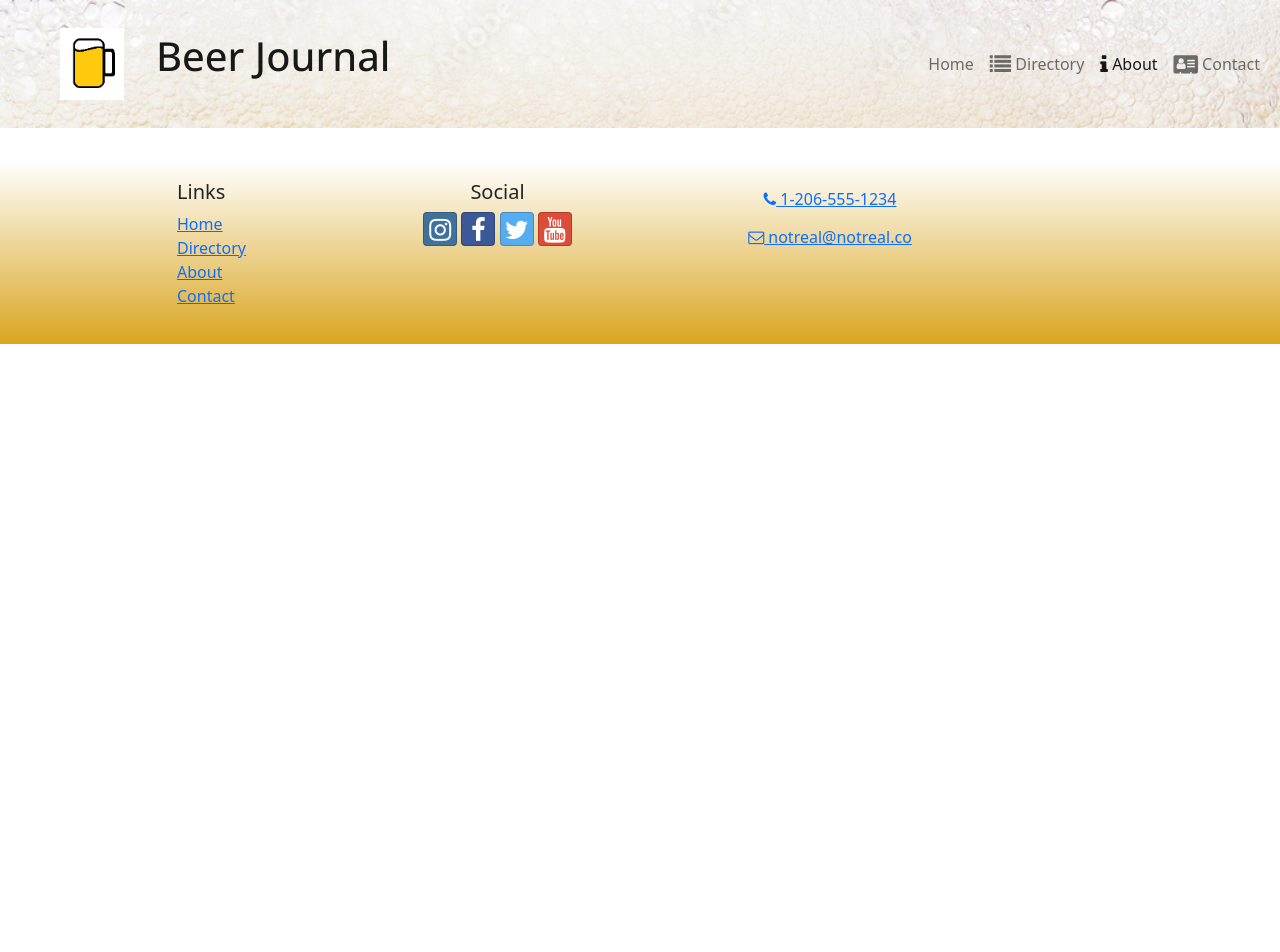
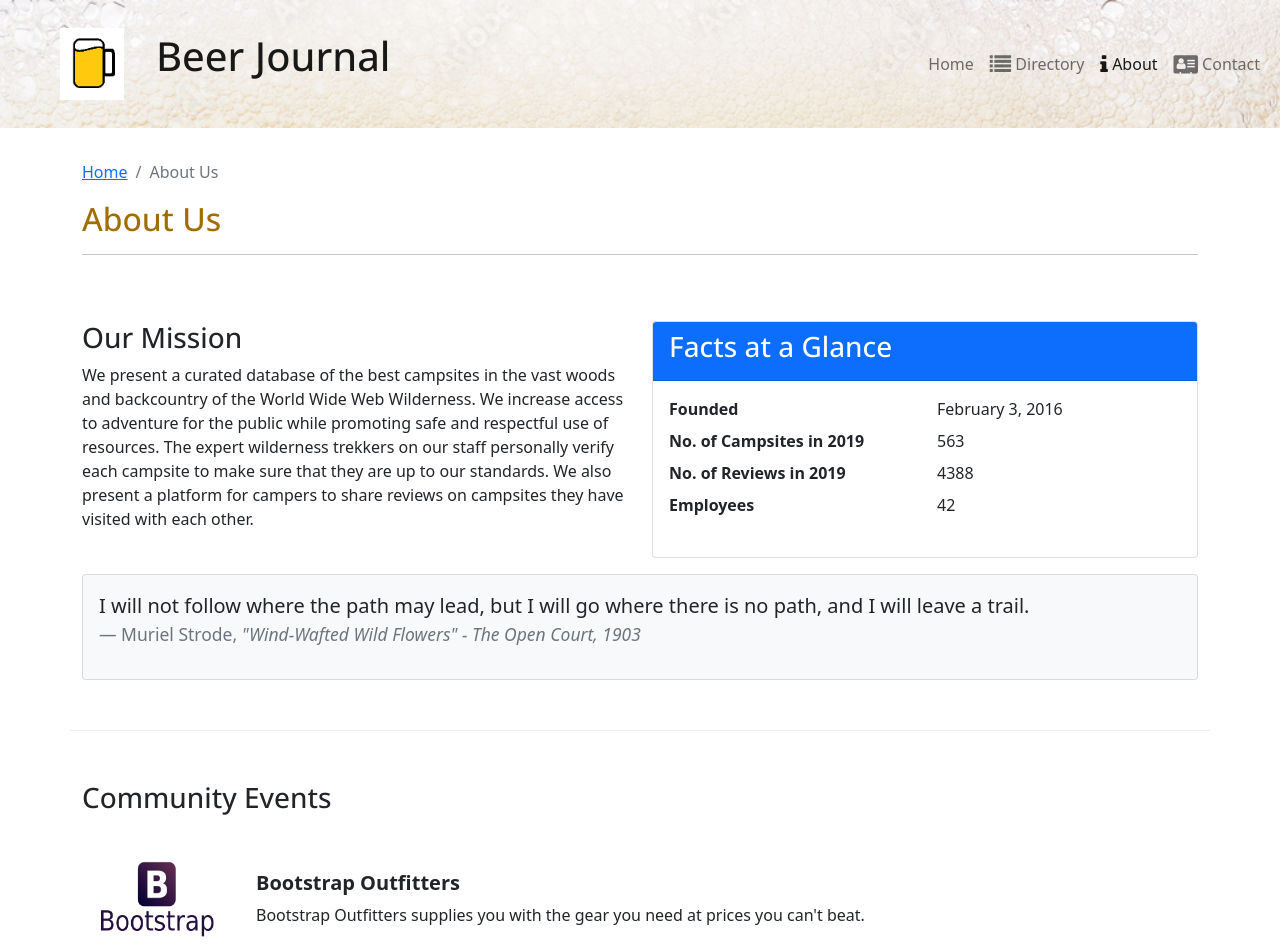
Before and after one commit to Happymrbuny/ReactBeerJournal, a React (Create React App) app: page /about in a window 1280 px wide. Shown: the top 952 px of the page. Before the commit the page ends 800 px from the top, so only its background shows below. Built offline with nearby package versions, Linux system fonts and the light colour scheme.

Commit message:
AnimatedDisplayCard

```diff
--- a/src/App.js
+++ b/src/App.js
@@ -5,8 +5,8 @@ import Header from './components/Header';
 import Footer from './components/Footer';
 import BeersDirectoryPage from './pages/BeersDirectoryPage';
 import BeerDetailPage from './pages/BeerDetailPage';
+import AboutPage from './pages/AboutPage';
 import './App.css';
-
 
 function App() {
   return (
@@ -16,6 +16,7 @@ function App() {
         <Route path='/' element={<HomePage />} />
         <Route path='contact' element={<ContactPage />} />
         <Route path='directory' element={<BeersDirectoryPage />} />
+        <Route path='about' element={<AboutPage />} />
         <Route
           path='directory/:beerId'
           element={<BeerDetailPage />}
--- a/src/app/shared/COMMENTS.js
+++ b/src/app/shared/COMMENTS.js
@@ -75,8 +75,8 @@ export const COMMENTS = [
         id: 9,
         beerId: 1,
         rating: 5,
-        text: 'A wonderful place to reconnect with nature.',
-        author: 'Jordan Runn',
+        text: 'A wonderful beer.',
+        author: 'Aaron',
         date: '2019-08-04T20:11Z'
     },
     {
@@ -91,72 +91,72 @@ export const COMMENTS = [
         id: 11,
         beerId: 2,
         rating: 1,
-        text: 'We had to leave about 2am to go back to the city because the quiet was just too much!',
-        author: 'Vincent and Mona Lisa Gambini',
+        text: 'We had to leave about 2am to go back to the city because the beer was just too much!',
+        author: 'Aaron',
         date: '2018-10-25T16:30Z'
     },
     {
         id: 12,
         beerId: 2,
         rating: 5,
-        text: 'The stars at night were a revelation!',
-        author: 'Ann Dabramov',
+        text: 'The beers at night were a revelation!',
+        author: 'Aaron',
         date: '2018-07-23T19:44Z'
     },
     {
         id: 13,
         beerId: 2,
         rating: 4,
-        text: 'Great scenic hiking trails but it was challenging to go up the mountain.',
-        author: 'Amy Keophilavong',
+        text: 'Great beer.',
+        author: 'Aaron',
         date: '2018-10-25T16:30Z'
     },
     {
         id: 14,
         beerId: 2,
         rating: 5,
-        text: 'Perfect scenery for a smoked kipper breakfast with friends!',
-        author: 'Dave Lister',
+        text: 'Perfect beer for breakfast with friends!',
+        author: 'Aaron',
         date: '2019-08-04T20:11Z'
     },
     {
         id: 15,
         beerId: 3,
         rating: 4,
-        text: 'Just remember a bear can run and climb faster than you...',
-        author: 'Markell Richards',
+        text: 'Just remember a beer.',
+        author: 'Aaron',
         date: '2017-06-17T03:33Z'
     },
     {
         id: 16,
         beerId: 3,
         rating: 5,
-        text: 'Excellent site to recharge from the city.',
-        author: 'Amy Keophilavong',
+        text: 'Excellent beer to recharge.',
+        author: 'Aaron',
         date: '2018-07-23T19:44Z'
     },
     {
         id: 17,
         beerId: 3,
         rating: 5,
-        text: 'What a magnificent view!',
-        author: 'Tinus Lorvaldes',
+        text: 'What a magnificent beer!',
+        author: 'Aaron',
         date: '2018-10-25T16:30Z'
     },
     {
         id: 18,
         beerId: 3,
         rating: 4,
-        text: 'The sites are huge! We felt like we were in the middle of nowhere, in a good way.',
-        author: 'Chloe Haskins',
+        text: 'The beers are huge!',
+        author: 'Aaron',
         date: '2017-06-17T03:33Z'
     },
     {
         id: 19,
         beerId: 3,
         rating: 5,
-        text: "The photos don't do justice to the beauty of this place.",
-        author: 'Minae Lee',
+        text: "The photos don't do justice to the beauty of this beer.",
+        author: 'Aaron',
         date: '2019-02-18T18:12Z'
     }
 ];
--- a/src/app/shared/PARTNERS.js
+++ b/src/app/shared/EVENTS.js
@@ -1,9 +1,9 @@
 import bootStrapLogo from '../assets/img/bootstrap-logo.png';
 import gitLogo from '../assets/img/git-logo.png';
 import mongoLogo from '../assets/img/mongo-logo.png';
-import nodeLogo from '../assets/img/node-logo.png';
+import hoppedUpCaribouLogo from '../assets/img/HoppedUpLogo.svg';
 
-export const PARTNERS = [
+export const EVENTS = [
     {
         id: 0,
         name: 'Bootstrap Outfitters',
@@ -30,10 +30,10 @@ export const PARTNERS = [
     },
     {
         id: 3,
-        name: 'Node Outdoor Apparel',
-        image: nodeLogo,
+        name: 'Hopped Up Caribou Beer Festival',
+        image: hoppedUpCaribouLogo,
         featured: true,
         description:
-            'From polar fleeces to swimsuits, hiking boots to waders, a visit to Node will be sure to get you covered.'
+            'Hopped Up Beer Festival is already the furthest north beer festival in Minnesota, but this year, it may also be one of the funkiest. Held July 14th through 16th at Caribou Highlands Lodge, this year’s festival will feature concerts on Friday and Saturday nights and all day Saturday.'
     }
 ];
--- a/src/features/beers/beersSlice.js
+++ b/src/features/beers/beersSlice.js
@@ -2,7 +2,7 @@ import { BEERS } from '../../app/shared/BEERS';
 
 export const selectAllBeers = () => {
     return BEERS;
-}
+};
 
 export const selectBeerById = (id) => {
     return BEERS.find((beer) => beer.id === parseInt(id));
@@ -10,4 +10,4 @@ export const selectBeerById = (id) => {
 
 export const selectFeaturedBeer = () => {
     return BEERS.find((beer) => beer.featured);
-}
+};
--- /dev/null
+++ b/src/features/display/AnimatedDisplayCard.js
@@ -0,0 +1,31 @@
+import { useState, useEffect } from 'react';
+import { useSpring, animated } from 'react-spring';
+import { Card, CardImg, CardText, CardBody, CardTitle } from 'reactstrap';
+
+export const AnimatedDisplayCard = ({ item }) => {
+    const { image, name, description } = item;
+    const [toggle, setToggle] = useState(false);
+    const animatedStyle = useSpring({
+        opacity: toggle ? 1 : 0,
+        transform: toggle ? 'scale(1,1)' : 'scale(1,0)',
+        config: { duration: 500 }
+    });
+
+    useEffect(() => {
+        setToggle(true);
+    }, []);
+
+    return (
+        <animated.div style={animatedStyle}>
+            <Card>
+                <CardImg src={image} alt={name} />
+                <CardBody>
+                    <CardTitle>{name}</CardTitle>
+                    <CardText>{description}</CardText>
+                </CardBody>
+            </Card>
+        </animated.div>
+    );
+};
+
+export default AnimatedDisplayCard;
--- a/src/features/display/DisplayList.js
+++ b/src/features/display/DisplayList.js
@@ -1,18 +1,21 @@
 import { Col, Row } from 'reactstrap';
-import DisplayCard from './DisplayCard';
+import AnimatedDisplayCard from './AnimatedDisplayCard';
 import { selectFeaturedBeer } from '../beers/beersSlice';
 import { selectFeaturedBrewery } from '../breweries/breweriesSlice';
+import { selectFeaturedEvent } from '../events/eventsSlice';
 
 const DisplayList = () => {
-    const items = [selectFeaturedBeer(), selectFeaturedBrewery()];
+    const items = [selectFeaturedBeer(), selectFeaturedBrewery(), selectFeaturedEvent()];
 
     return (
         <Row>
             {items.map((item, idx) => {
                 return (
-                    <Col md className='m-1' key={idx}>
-                        <DisplayCard item={item} />
-                    </Col>
+                    item && (
+                        <Col md className='m-1' key={idx}>
+                            <AnimatedDisplayCard item={item} />
+                        </Col>
+                    )
                 );
             })}
         </Row>
--- /dev/null
+++ b/src/features/events/Event.js
@@ -0,0 +1,17 @@
+const Event = ({ event }) => {
+    if (event) {
+        const { image, name, description } = event;
+        return (
+            <>
+                <img src={image} alt={name} style={{ width: '150px' }} />
+                <div className='m-4'>
+                    <h5 className='fw-bold'>{name}</h5>
+                    {description}
+                </div>
+            </>
+        );
+    }
+    return null;
+};
+
+export default Event;
--- /dev/null
+++ b/src/features/events/EventsList.js
@@ -0,0 +1,21 @@
+import { Col } from 'reactstrap';
+import Event from './Event';
+import { selectAllEvents } from './eventsSlice';
+
+const EventsList = () => {
+    const events = selectAllEvents();
+
+    return (
+        <Col className='mt-4'>
+            {events.map((event) => {
+                return (
+                    <div className='d-flex mb-5' key={event.id}>
+                        <Event event={event} />
+                    </div>
+                );
+            })}
+        </Col>
+    )
+};
+
+export default EventsList;
--- /dev/null
+++ b/src/features/events/eventsSlice.js
@@ -0,0 +1,9 @@
+import { EVENTS } from '../../app/shared/EVENTS';
+
+export const selectAllEvents = () => {
+    return EVENTS
+};
+
+export const selectFeaturedEvent = () => {
+    return EVENTS.find((event) => event.featured);
+};
--- /dev/null
+++ b/src/pages/AboutPage.js
@@ -0,0 +1,73 @@
+import { Col, Row, Container, Card, CardBody, CardHeader } from 'reactstrap';
+import SubHeader from '../components/SubHeader';
+import EventsList from '../features/events/EventsList';
+
+const AboutPage = () => {
+    return (
+        <Container>
+            <SubHeader current='About Us' />
+            <Row className='row-content'>
+                <Col sm='6'>
+                    <h3>Our Mission</h3>
+                    <p>
+                        We present a curated database of the best campsites in the
+                        vast woods and backcountry of the World Wide Web Wilderness.
+                        We increase access to adventure for the public while
+                        promoting safe and respectful use of resources. The expert
+                        wilderness trekkers on our staff personally verify each
+                        campsite to make sure that they are up to our standards. We
+                        also present a platform for campers to share reviews on
+                        campsites they have visited with each other.
+                    </p>
+                </Col>
+                <Col sm='6'>
+                    <Card>
+                        <CardHeader className='bg-primary text-white'>
+                            <h3>Facts at a Glance</h3>
+                        </CardHeader>
+                        <CardBody>
+                            <dl className='row'>
+                                <dt className='col-6'>Founded</dt>
+                                <dd className='col-6'>February 3, 2016</dd>
+                                <dt className='col-6'>No. of Campsites in 2019</dt>
+                                <dd className='col-6'>563</dd>
+                                <dt className='col-6'>No. of Reviews in 2019</dt>
+                                <dd className='col-6'>4388</dd>
+                                <dt className='col-6'>Employees</dt>
+                                <dd className='col-6'>42</dd>
+                            </dl>
+                        </CardBody>
+                    </Card>
+                </Col>
+                <Col>
+                    <Card className='bg-light mt-3'>
+                        <CardBody>
+                            <blockquote className='blockquote'>
+                                <p>
+                                    I will not follow where the path may lead, but I
+                                    will go where there is no path, and I will leave
+                                    a trail.
+                                </p>
+                                <footer className='blockquote-footer'>
+                                    Muriel Strode,{' '}
+                                    <cite title='Source Title'>
+                                        "Wind-Wafted Wild Flowers" - The Open Court,
+                                        1903
+                                    </cite>
+                                </footer>
+                            </blockquote>
+                        </CardBody>
+                    </Card>
+                </Col>
+            </Row>
+            <Row className='row-content'>
+                <Col xs='12'>
+                    <h3>Community Events</h3>
+                </Col>
+                <EventsList />
+            </Row>
+        </Container>
+    );
+};
+
+export default AboutPage;
```
Also changed, not shown: src/app/assets/img/HoppedUpLogo.svg (added), src/app/assets/img/beerdabbler-logo.png (added).
